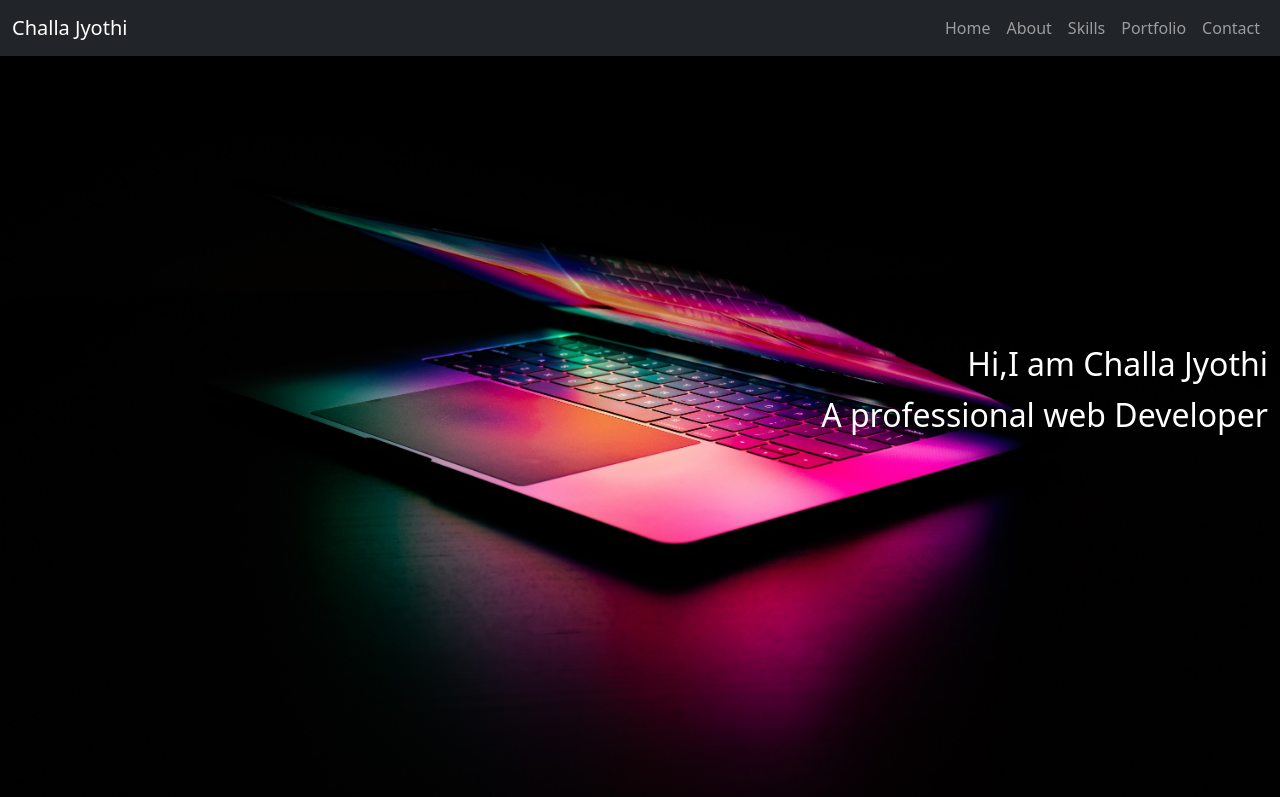
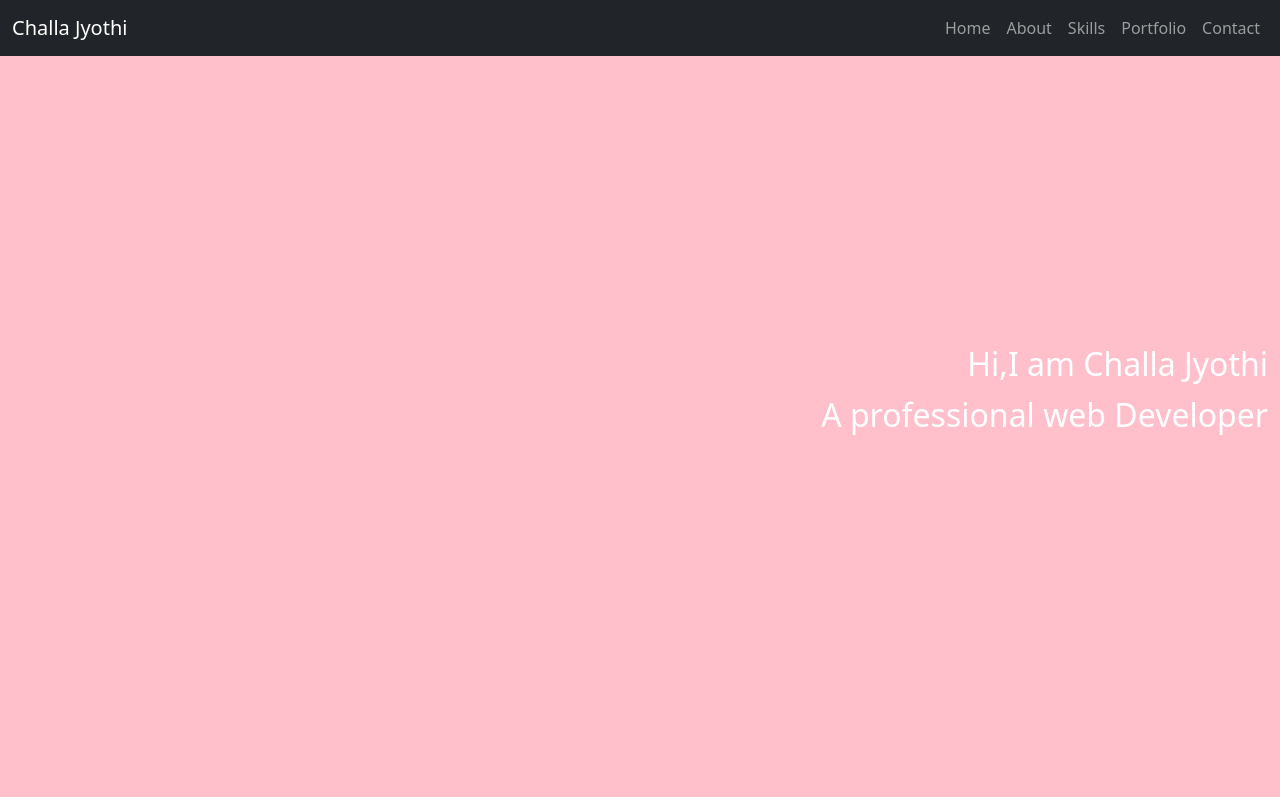
Before and after one commit to Jyothichalla123/pro1, a plain HTML site: page index.html in a window 1280 px wide. Shown: the top 797 px of the page. Drawn offline with nearby package versions, Linux system fonts and the light colour scheme.

Commit message:
Update style.css1

```diff
--- a/css/style.css
+++ b/css/style.css
@@ -1,6 +1,6 @@
 .bannerBgImage{
     height: 100vh;
-    background: url("bannerImage.jpg");
+    background: pink;
     background-size: cover;
     position: relative;
 }
```
